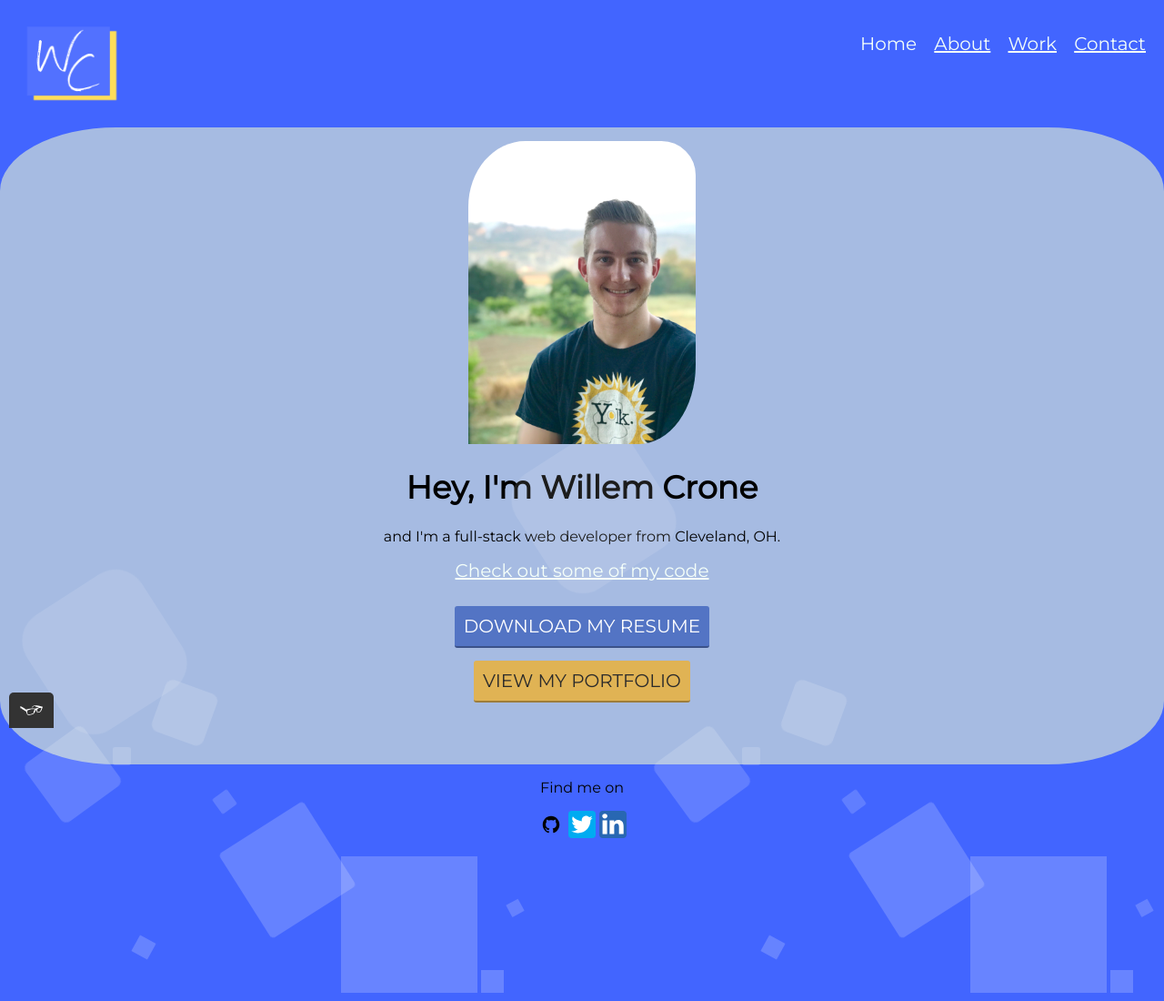
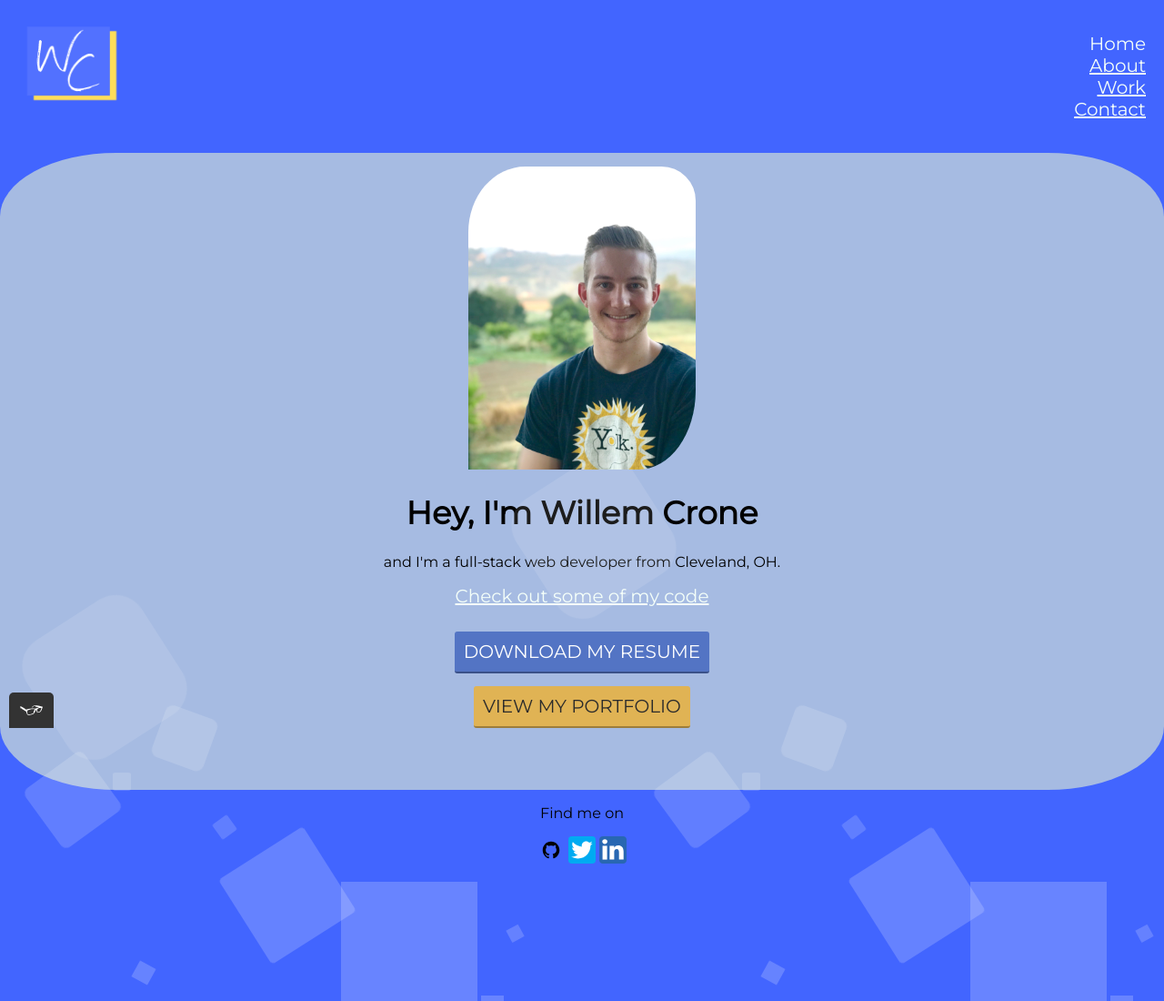
Before and after one commit to willcrone11/portfolio-website, a plain HTML site: page index.html in a window 1280 px wide. Shown: the top 1100 px of the page at 91% size. Drawn offline with nearby package versions, Linux system fonts and the light colour scheme.

Commit message:
Makes navigation list up and down

```diff
--- a/css/style.production.css
+++ b/css/style.production.css
@@ -229,7 +229,6 @@ transition-property: opacity;
 }
 
 .navigation-list li {
-  display: inline-block;
   margin-left: 15px;
 }
 
--- a/css/styles.css
+++ b/css/styles.css
@@ -227,7 +227,6 @@ a:active {
 }
 
 .navigation-list li {
-  display: inline-block;
   margin-left: 15px;
 }
 
```
